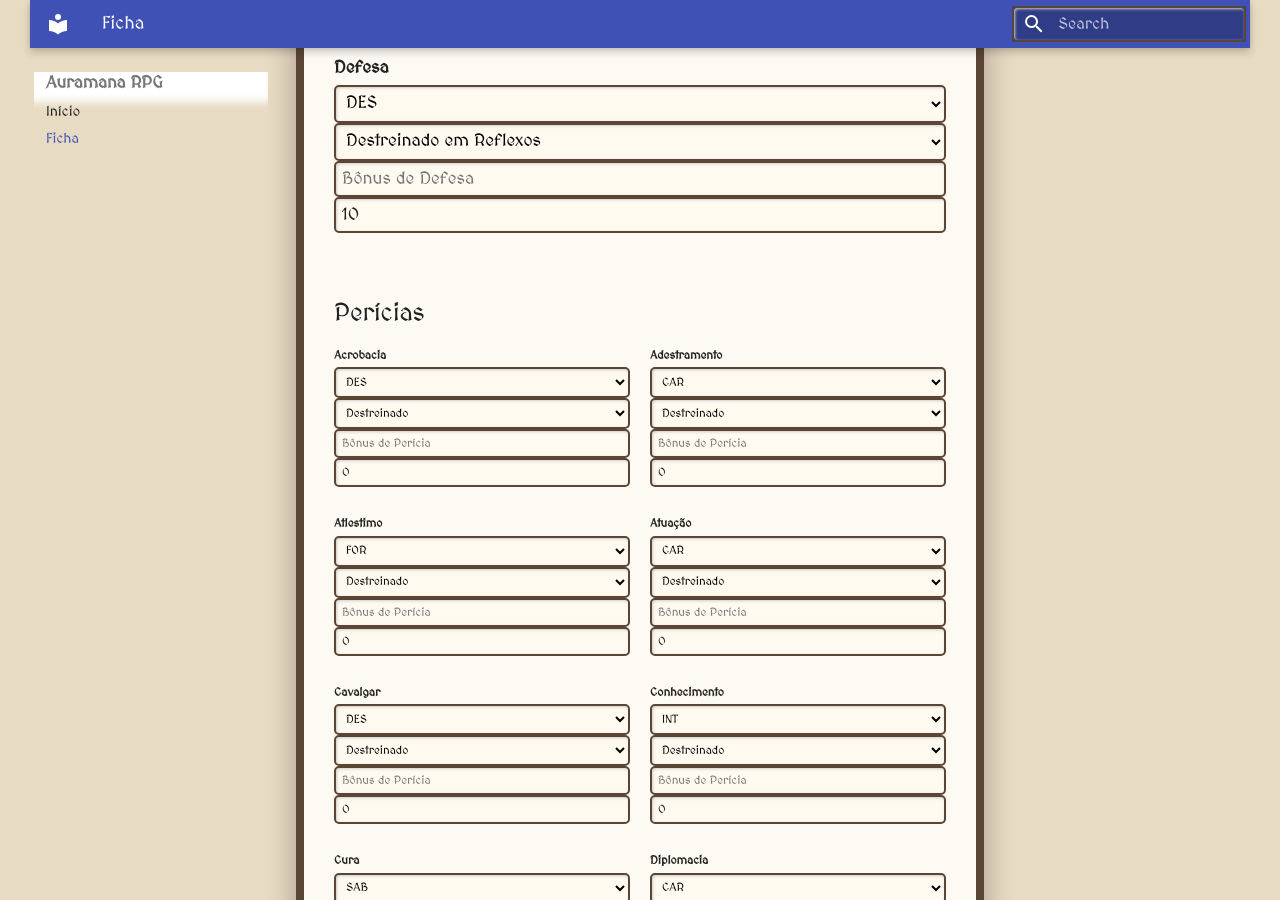
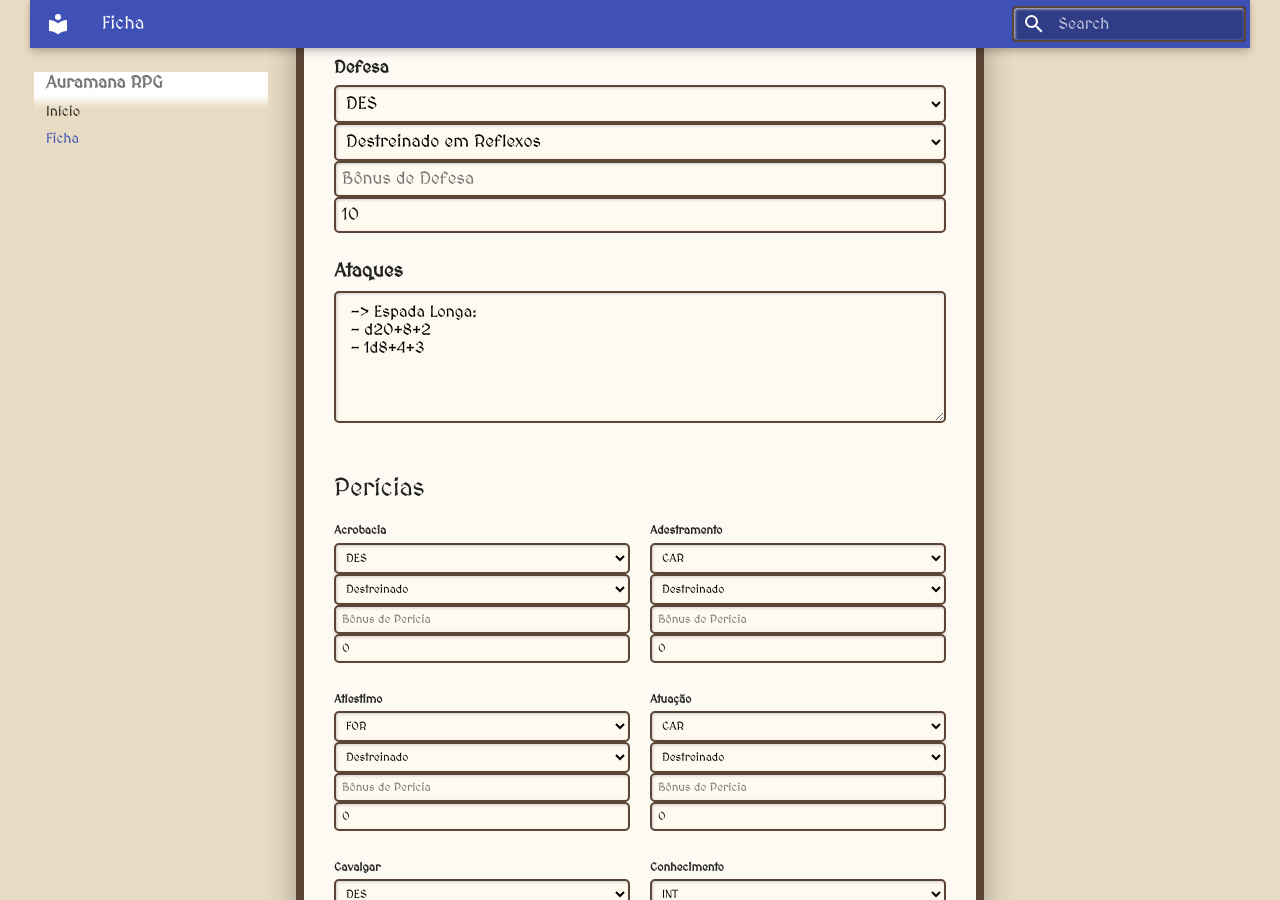
Before and after one commit to ozyssj/auramana-rpg, an MkDocs documentation site: the page built from docs/ficha.md, in a window 1280 px wide and 900 px high, scrolled down 1310 px. Built offline with MkDocs 1.6.1 and Material for MkDocs 9.7.7, drawn with Linux system fonts in a browser that asks for light colours.

Commit message:
Update ficha.md

```diff
--- a/docs/ficha.md
+++ b/docs/ficha.md
@@ -315,6 +315,15 @@
 </div>
     <div class="linha">
     <div class="campo">
+
+<div class="campo">
+  <label for="ataques">Ataques</label>
+  <textarea id="ataques" rows="6">
+ -> Espada Longa:
+ - d20+8+2
+ - 1d8+4+3
+</textarea>
+</div>
 
     <h2>Perícias</h2>
 
@@ -988,7 +997,7 @@
 
 <div class="campo">
   <label for="magias">Magias</label>
-  <textarea id="poderes" rows="22">
+  <textarea id="magias" rows="20">
  -> 1° Círculo:
  -
  -> 2° Círculo:
```
